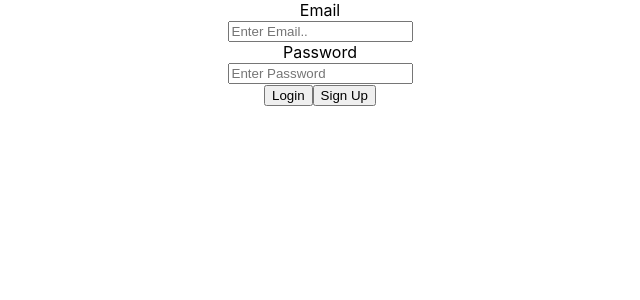
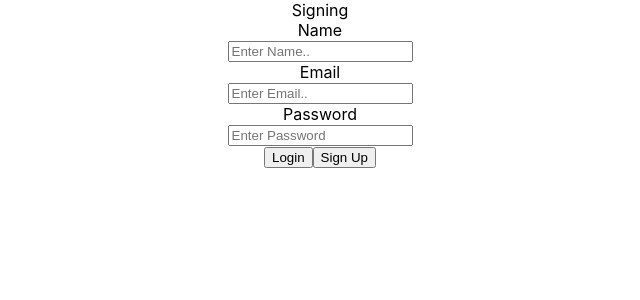
Before and after one commit to jmejia1221/udem_game, a React (Create React App) app: page / in a window 1280 px wide. Both pictures are taken after a click on the button "Sign Up". Shown: the top 300 px of the page, without its empty margins (320-960 px from the left). Built offline with nearby package versions, Linux system fonts and the light colour scheme; no server answers.

Commit message:
Refactor some code and added Sign In Component

```diff
--- a/src/App.js
+++ b/src/App.js
@@ -1,4 +1,4 @@
-import React from 'react';
+import React, { Component } from 'react';
 import Login from './components/Login/Login';
 import Home from './Containers/Home';
 import fire from './config/fire';
@@ -6,7 +6,7 @@ import fire from './config/fire';
 // CSS
 import './App.css';
 
-class App extends React.Component {
+class App extends Component {
   constructor(props) {
     super(props);
 
--- a/src/Containers/Home.js
+++ b/src/Containers/Home.js
@@ -1,8 +1,8 @@
-import React from 'react';
+import React, { Component } from 'react';
 import fire from '../config/fire';
 
 
-class Home extends React.Component {
+class Home extends Component {
 
     logout() {
         fire.auth().signOut();
--- a/src/components/Login/Login.js
+++ b/src/components/Login/Login.js
@@ -1,10 +1,22 @@
-import React from 'react';
+import React, { Component } from 'react';
 import fire from '../../config/fire';
+
+import Signin from '../Signin/Signin';
 
 // CSS
 import LoginStyle from './Login.css';
 
-class Login extends React.Component {
+class Login extends Component {
+
+    constructor(props) {
+        super(props);
+
+        this.state = {
+            changeForm: false
+        }
+
+        this.toggleForm = this.toggleForm.bind(this);
+    }
 
     login() {
         const email = document.querySelector("#email").value;
@@ -19,21 +31,19 @@ class Login extends React.Component {
             })
     }
 
-    logout() {
-        const email = document.querySelector("#email").value;
-        const password = document.querySelector("#password").value;
-
-        fire.auth().createUserWithEmailAndPassword(email, password)
-            .then((u) => {
-                console.log('Successfully Signed up');
-            })
-            .catch((err) => {
-                console.log('Error: ', err.toString());
-            })
-
+    toggleForm() {
+        this.setState(state => ({
+            changeForm: !state.changeForm
+        }))
     }
 
     render() {
+        const changeForm = this.state.changeForm;
+        if (changeForm) {
+            return (
+                <Signin handleForm={this.toggleForm} />
+            )
+        } else {
             return (
                 <div>
                     <div>
@@ -45,10 +55,11 @@ class Login extends React.Component {
                         <input id="password" placeholder="Enter Password" type="password" />
                     </div>
                     <button onClick={this.login}>Login</button>
-                <button onClick={this.logout}>Sign Up</button>
+                    <button onClick={this.toggleForm}>Sign Up</button>
                 </div>
             )
         }
     }
+}
 
 export default Login;
--- /dev/null
+++ b/src/components/Signin/Signin.js
@@ -0,0 +1,51 @@
+import React, { Component } from 'react';
+import fire from '../../config/fire';
+
+// CSS
+import SigningStyle from  './Signing.css';
+
+class Signin extends Component {
+
+    constructor(props) {
+        super(props);
+        this.changeForm = props.handleForm;
+    }
+
+    signIn() {
+        const email = document.querySelector("#signinEmail").value;
+        const password = document.querySelector("#signinPassword").value;
+
+        fire.auth().createUserWithEmailAndPassword(email, password)
+            .then((u) => {
+                console.log('Successfully Signed up');
+            })
+            .catch((err) => {
+                console.log('Error: ', err.toString());
+            })
+
+    }
+
+    render() {
+        return(
+            <div>
+                Signing
+                <div>
+                    <div>Name</div>
+                    <input id="name" placeholder="Enter Name.." type="text" />
+                </div>
+                <div>
+                    <div>Email</div>
+                    <input id="signinEmail" placeholder="Enter Email.." type="email" />
+                </div>
+                <div>
+                    <div>Password</div>
+                    <input id="signinPassword" placeholder="Enter Password" type="password" />
+                </div>
+                <button onClick={this.changeForm}>Login</button>
+                <button onClick={this.signIn}>Sign Up</button>
+            </div>
+        )
+    }
+}
+
+export default Signin;
```
Also changed, not shown: src/components/Signin/Signing.css (added). Lines whose indentation alone changed are shown as unchanged.
